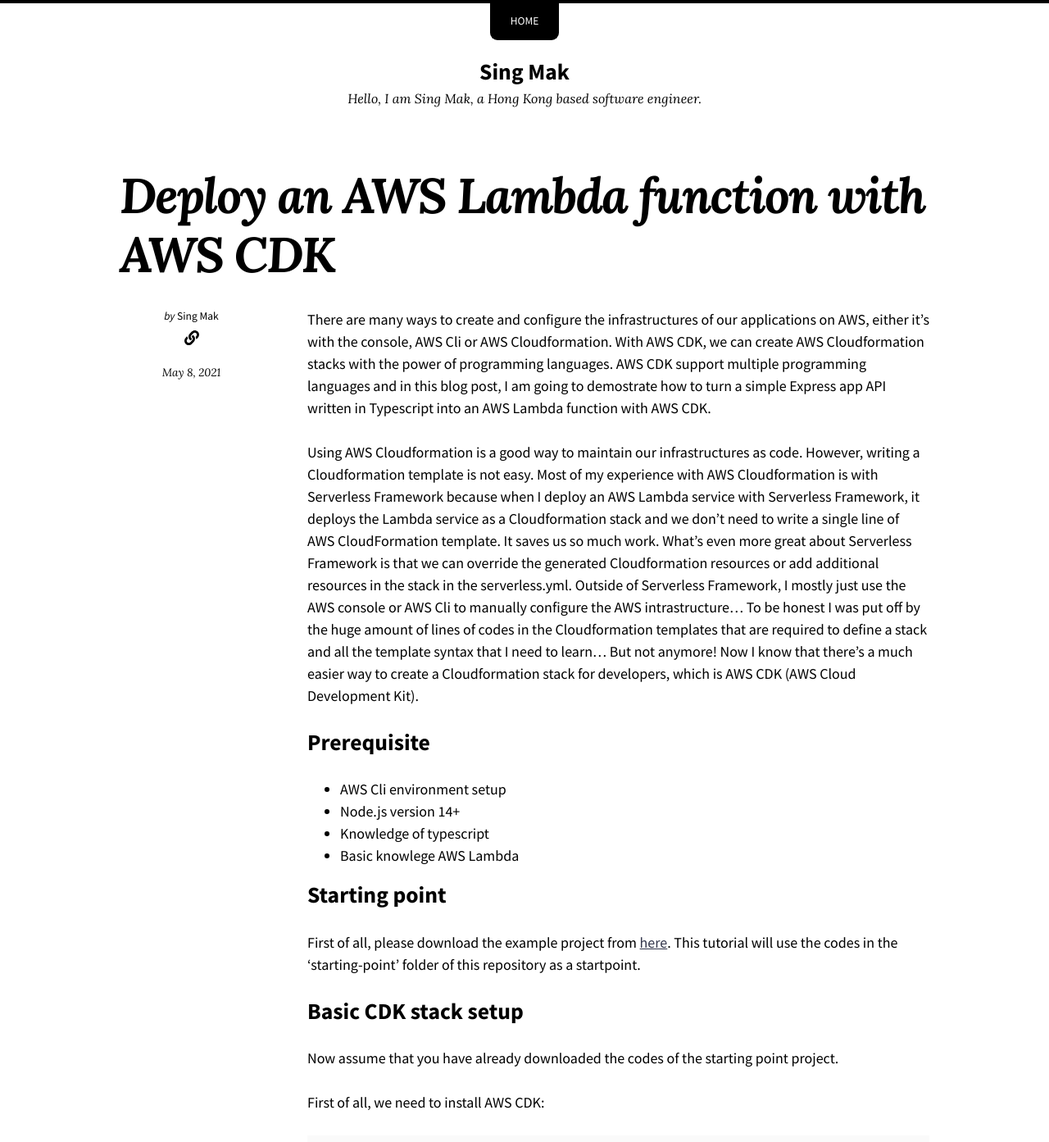
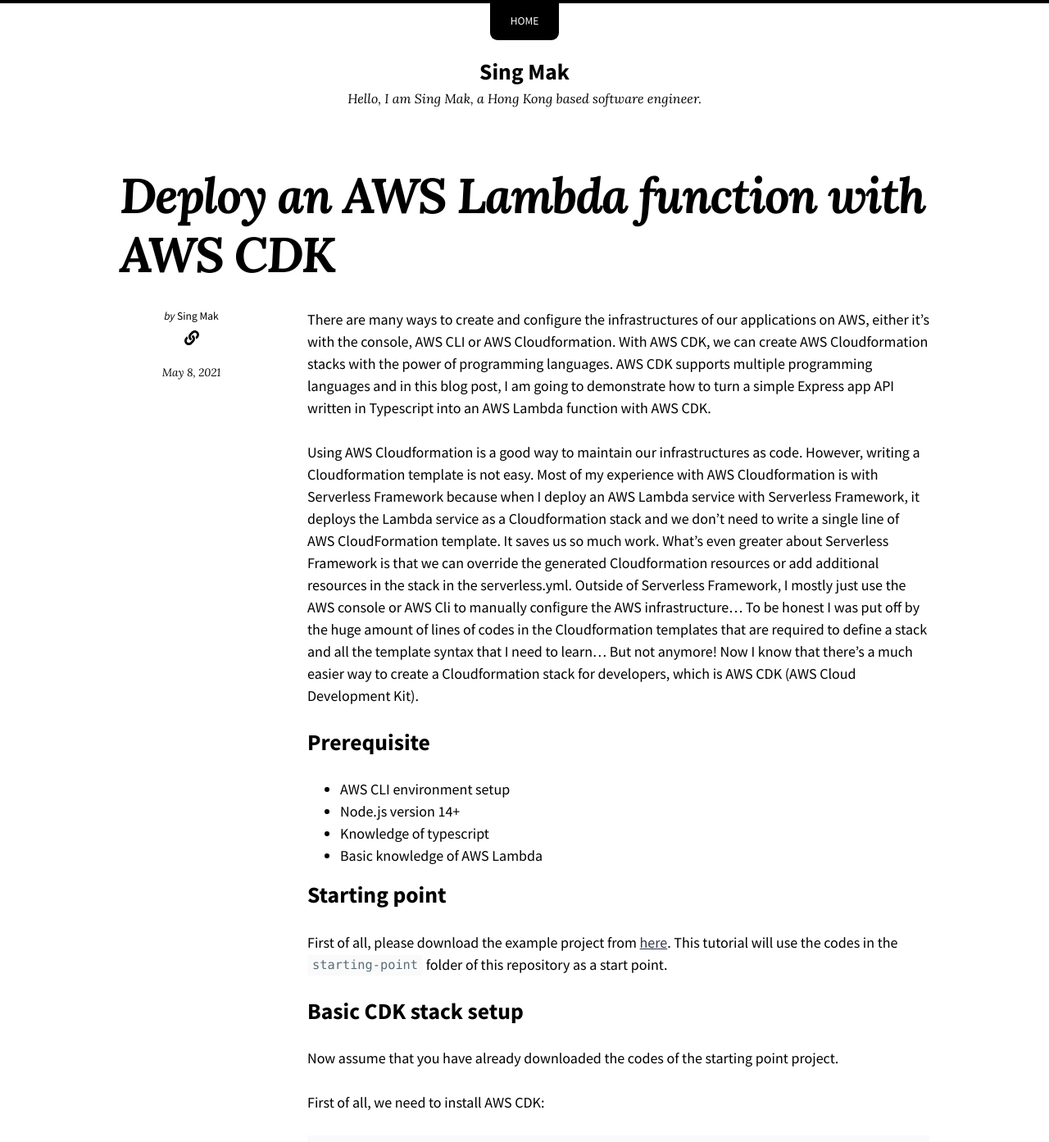
Before and after one commit to singmak/singmak.github.io, a Jekyll site: the page built from _posts/2021-5-8-turn-express-app-to-lambda-cdk.md, in a window 1280 px wide and 1400 px high. Shown: the top 1393 px of the window at 82% size. Built offline with Jekyll 4.4.1, drawn with Linux system fonts in a browser that asks for light colours; nearby versions of some CDN libraries; some of the changed text lies outside the part shown.

Commit message:
fix the grammar in the post

````diff
--- a/_posts/2021-5-8-turn-express-app-to-lambda-cdk.md
+++ b/_posts/2021-5-8-turn-express-app-to-lambda-cdk.md
@@ -3,20 +3,20 @@
 title: Deploy an AWS Lambda function with AWS CDK
 ---
 
-There are many ways to create and configure the infrastructures of our applications on AWS, either it's with the console, AWS Cli or AWS Cloudformation. With AWS CDK, we can create AWS Cloudformation stacks with the power of programming languages. AWS CDK support multiple programming languages and in this blog post, I am going to demostrate how to turn a simple Express app API written in Typescript into an AWS Lambda function with AWS CDK.
+There are many ways to create and configure the infrastructures of our applications on AWS, either it's with the console, AWS CLI or AWS Cloudformation. With AWS CDK, we can create AWS Cloudformation stacks with the power of programming languages. AWS CDK supports multiple programming languages and in this blog post, I am going to demonstrate how to turn a simple Express app API written in Typescript into an AWS Lambda function with AWS CDK.
 
-Using AWS Cloudformation is a good way to maintain our infrastructures as code. However, writing a Cloudformation template is not easy. Most of my experience with AWS Cloudformation is with Serverless Framework because when I deploy an AWS Lambda service with Serverless Framework, it deploys the Lambda service as a Cloudformation stack and we don't need to write a single line of AWS CloudFormation template. It saves us so much work. What's even more great about Serverless Framework is that we can override the generated Cloudformation resources or add additional resources in the stack in the serverless.yml. Outside of Serverless Framework, I mostly just use the AWS console or AWS Cli to manually configure the AWS intrastructure... To be honest I was put off by the huge amount of lines of codes in the Cloudformation templates that are required to define a stack and all the template syntax that I need to learn...
+Using AWS Cloudformation is a good way to maintain our infrastructures as code. However, writing a Cloudformation template is not easy. Most of my experience with AWS Cloudformation is with Serverless Framework because when I deploy an AWS Lambda service with Serverless Framework, it deploys the Lambda service as a Cloudformation stack and we don't need to write a single line of AWS CloudFormation template. It saves us so much work. What's even greater about Serverless Framework is that we can override the generated Cloudformation resources or add additional resources in the stack in the serverless.yml. Outside of Serverless Framework, I mostly just use the AWS console or AWS Cli to manually configure the AWS infrastructure... To be honest I was put off by the huge amount of lines of codes in the Cloudformation templates that are required to define a stack and all the template syntax that I need to learn...
 But not anymore! Now I know that there's a much easier way to create a Cloudformation stack for developers, which is AWS CDK (AWS Cloud Development Kit).
 
 ## Prerequisite
-- AWS Cli environment setup
+- AWS CLI environment setup
 - Node.js version 14+
 - Knowledge of typescript
-- Basic knowlege AWS Lambda
+- Basic knowledge of AWS Lambda
 
 ## Starting point
 First of all, please download the example project from [here](https://github.com/singmak/cdk-express-example).
-This tutorial will use the codes in the 'starting-point' folder of this repository as a startpoint.
+This tutorial will use the codes in the `starting-point` folder of this repository as a start point.
 
 ## Basic CDK stack setup
 Now assume that you have already downloaded the codes of the starting point project.
@@ -205,7 +205,7 @@
 A new folder `build` should be generated at the project base folder, which contains the `handler.js` and `users.js` files.
 
 ## Deploy the CDK stack
-First go to the cdk folder
+First, go to the `cdk` folder
 ```sh
 cd cdk
 ```
@@ -230,7 +230,7 @@
 If the deployment is successful, you should see something similar to this:
 [![CDK Deploy Success](/assets/images/cdk-express-deploy-success.png)](/assets/images/cdk-express-deploy-success.png)
 
-If it deploys successfully, you should be able to see that there's a new stack 'CdkStack' in Cloudformation and the new Rest API created in API Gateway and the GetUsers Lambda function created in the AWS console.
+If it deploys successfully, you should be able to see that there's a new stack 'CdkStack' in Cloudformation and the new Rest API created in API Gateway, and the GetUsers Lambda function created in the AWS console.
 
 You can test the deployed API by calling the url displayed in the deployment outputs.
 
````
Also changed, not shown: other parts of _posts/2021-5-8-turn-express-app-to-lambda-cdk.md (+9 -9 lines).
